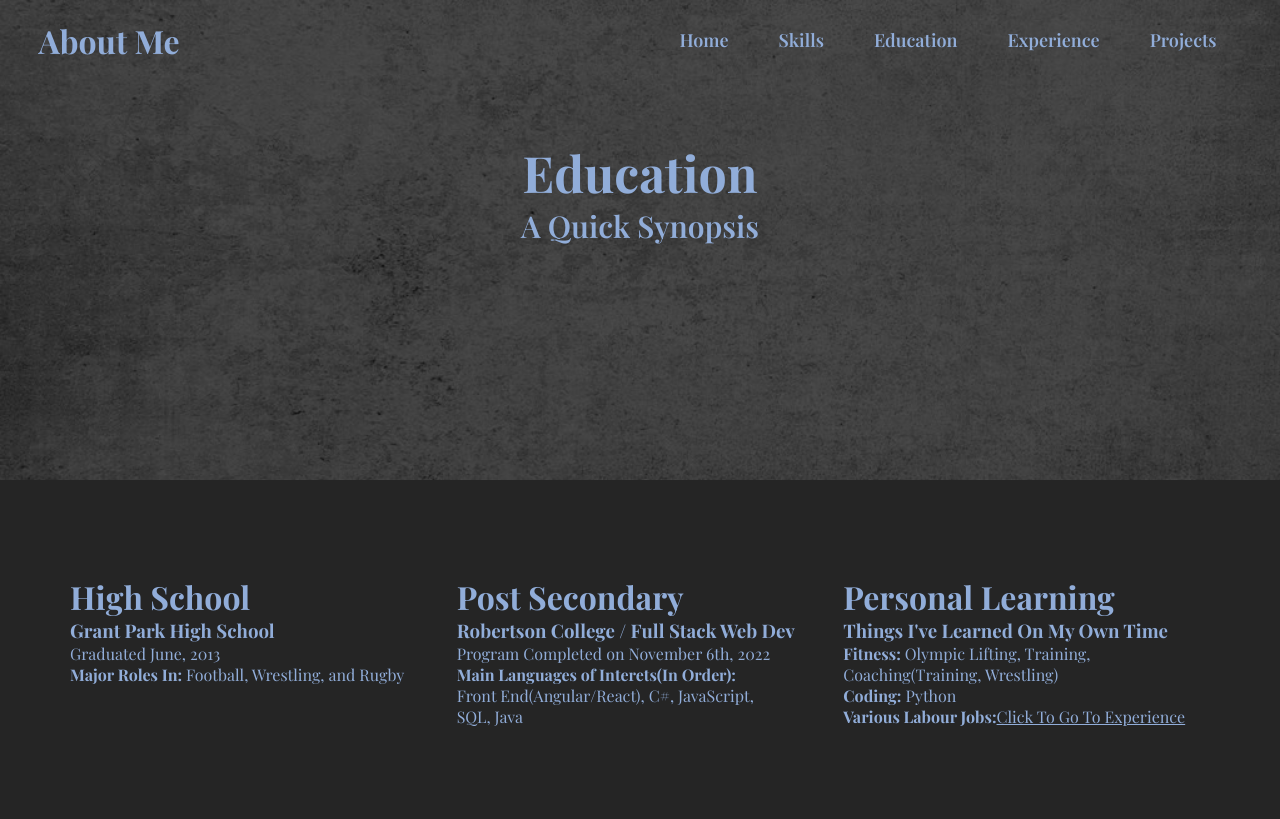
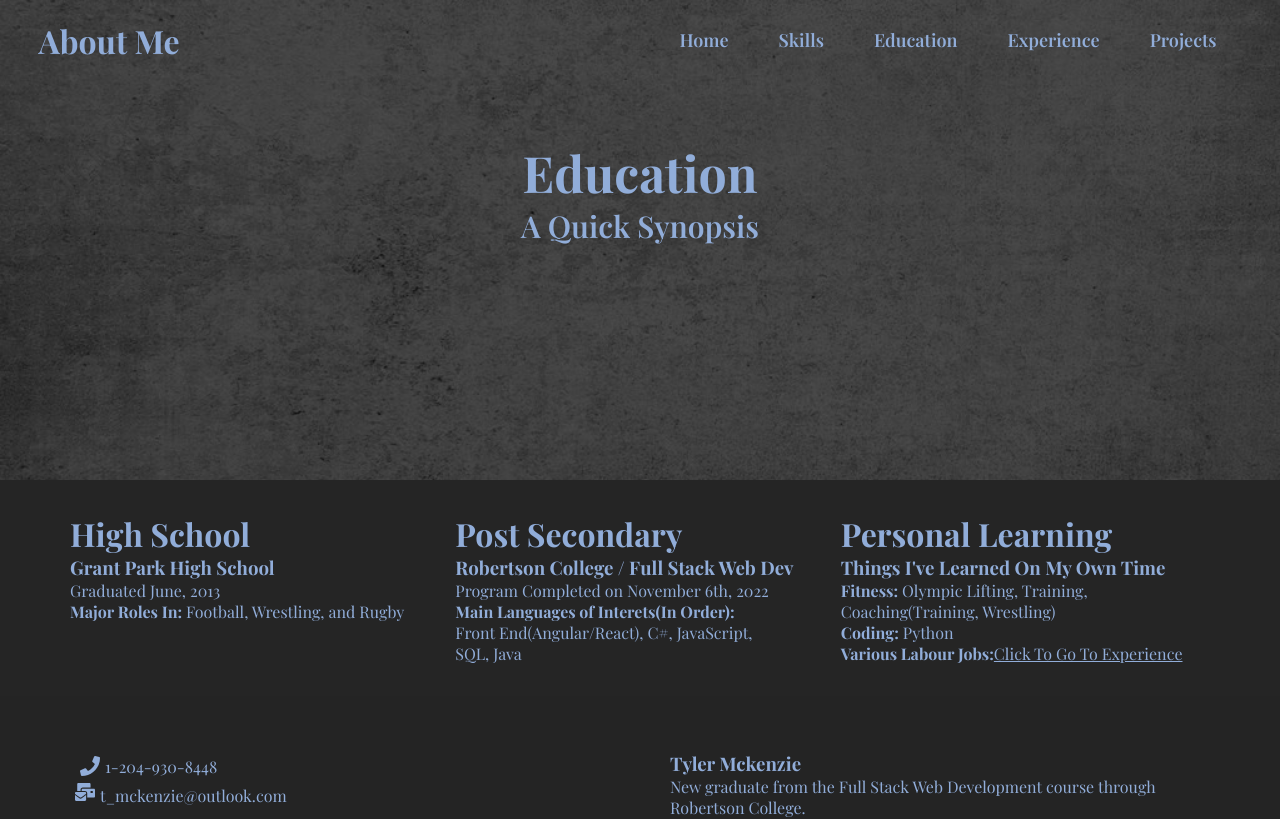
Before and after one commit to TyMckenz/portfolio, a React (Create React App) app: page /education in a window 1280 px wide. Shown: the top 819 px of the page. Built offline with nearby package versions, Linux system fonts and the light colour scheme; a web font is replaced by a local one.

Commit message:
style change

```diff
--- a/src/components/SkillsCardStyle.css
+++ b/src/components/SkillsCardStyle.css
@@ -1,6 +1,6 @@
 .cards {
     width: 100%;
-    padding: 95px 15px;
+    padding: 2em 1.5em;
 }
 
 .edu-container {
@@ -8,7 +8,7 @@
     margin: auto;
     display: grid;
     grid-template-columns: repeat(3, 1fr);
-    grid-gap: 20px;
+    grid-gap: 1em;
 }
 
 
@@ -17,12 +17,10 @@
     margin: auto;
     display: grid;
     grid-template-columns: repeat(4, 1fr);
-    grid-gap: 20px;
+    grid-gap: 1em;
 }
 
-.card {
-    border: 0.5px solid;
-}
+
 
 @media screen and (max-width: 740px) {
     .card-container {
```
